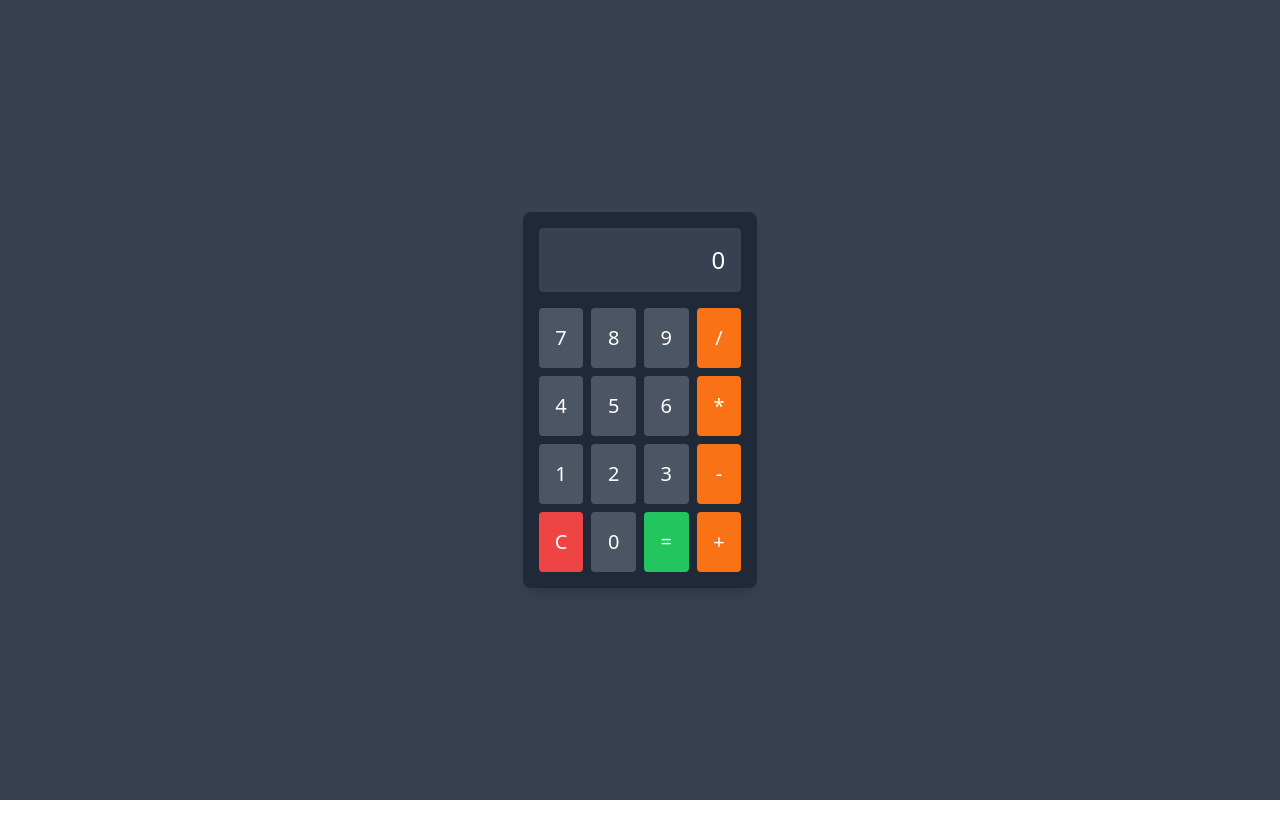
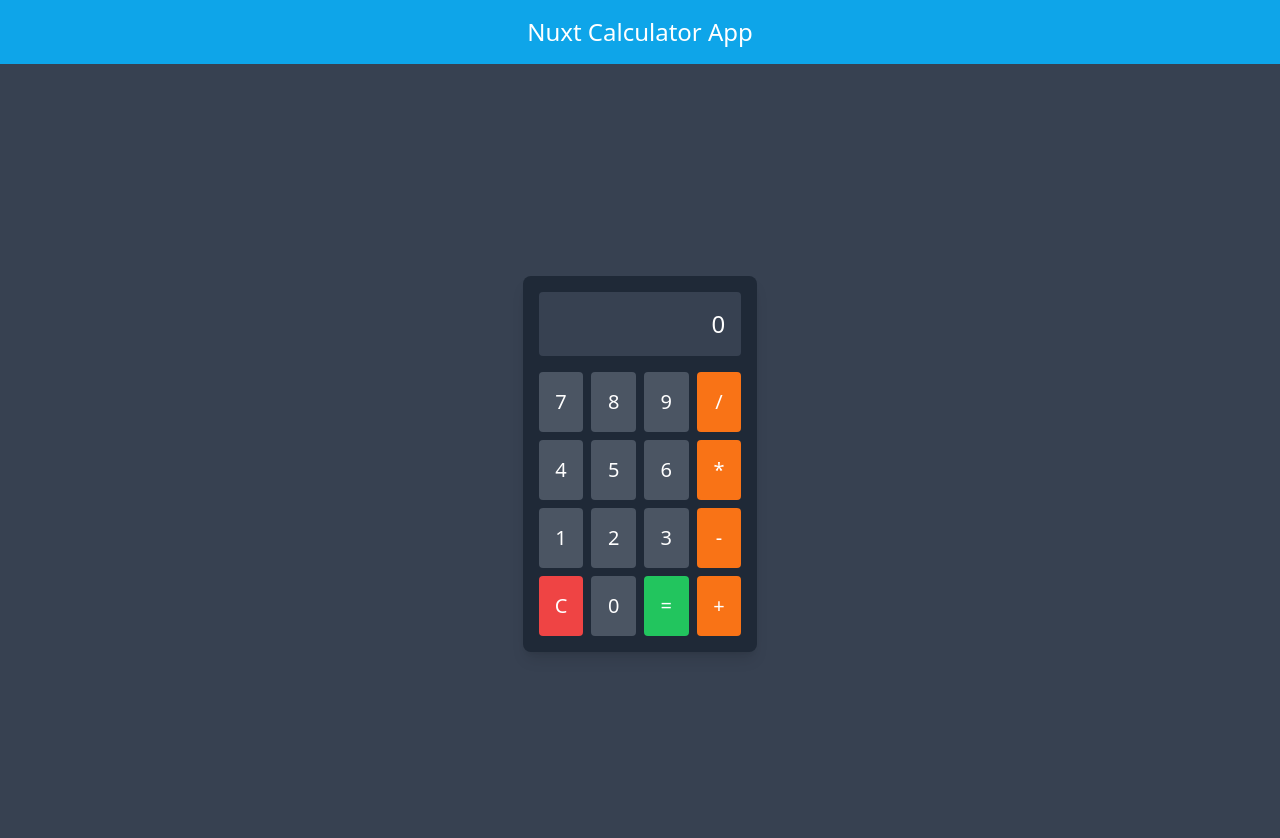
Before and after one commit to MariaRiosNavarro/calc_nuxt_app, a Nuxt app: page / in a window 1280 px wide. Shown: the top 838 px of the page. Before the commit the page ends 800 px from the top, so only its background shows below. Built offline with nearby package versions, Linux system fonts and the light colour scheme.

Commit message:
add headline

```diff
--- a/app.vue
+++ b/app.vue
@@ -1,4 +1,9 @@
 <template>
+  <h1
+    class="flex items-center justify-center bg-sky-500 text-white text-2xl h-16"
+  >
+    Nuxt Calculator App
+  </h1>
   <div class="min-h-screen bg-gray-700 flex items-center justify-center">
     <Calculator />
   </div>
```
